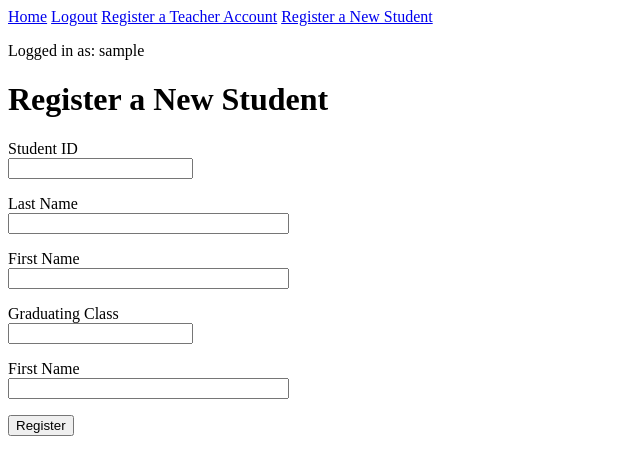
After one commit to CyrusD123/grad-requirements, a Flask app: page /new_student in a window 1280 px wide. The commit adds this page. Shown: the top 475 px of the page, without its empty margins (0-640 px from the left). Run offline with Flask 2, Linux system fonts and the light colour scheme; a user stored in the database is signed in; tables that the repository leaves empty hold one stand-in row (values such as "Sample post").

Commit message:
added a form to add new students to the database

```diff
--- a/app/forms.py
+++ b/app/forms.py
@@ -1,7 +1,7 @@
 from flask_wtf import FlaskForm
-from wtforms import StringField, PasswordField, BooleanField, SubmitField
-from wtforms.validators import ValidationError, DataRequired, EqualTo
-from app.models import User
+from wtforms import StringField, PasswordField, BooleanField, SubmitField, IntegerField
+from wtforms.validators import ValidationError, DataRequired, EqualTo, Email
+from app.models import User, Student
 
 # Create a class for the login form, inheriting the FlaskForm properties
 class LoginForm(FlaskForm):
@@ -37,3 +37,19 @@ class RegistrationForm(FlaskForm):
         user = User.query.filter_by(username=username.data).first()
         if user is not None:
             raise ValidationError('Username is already taken. Please try again.')
+
+# Class for the registration form
+class NewStudentForm(FlaskForm):
+    id = IntegerField('Student ID', validators=[DataRequired()])
+    last_name = StringField('Last Name', validators=[DataRequired()])
+    first_name = StringField('First Name', validators=[DataRequired()])
+    class_year = IntegerField('Graduating Class', validators=[DataRequired()])
+    email = StringField('First Name', validators=[DataRequired(), Email()])
+    submit = SubmitField('Register')
+
+    # Determines if the username already exists
+    # The format validate_<fieldname> means that the function will be built into validate_on_submit
+    def validate_id(self, id):
+        student = Student.query.filter_by(username=id.data).first()
+        if student is not None:
+            raise ValidationError('Student ID is already taken. Please try again.')
--- a/app/routes.py
+++ b/app/routes.py
@@ -1,8 +1,8 @@
 from flask import Flask, g, jsonify, request, render_template, redirect, url_for, flash
 from flask_login import login_user, logout_user, current_user, login_required
 from app import application, db
-from app.models import User
-from app.forms import LoginForm, RegistrationForm
+from app.models import User, Student
+from app.forms import LoginForm, RegistrationForm, NewStudentForm
 
 @application.route('/')
 @application.route('/index')
@@ -33,7 +33,7 @@ def login():
 @login_required
 def register():
     form = RegistrationForm()
-    if request.method == 'POST' and form.validate():
+    if form.validate_on_submit():
         print("form validated")
         # Don't need to give the id because it is set to auto-increment (serial type) in PostgreSQL
         user = User(username=form.username.data)
@@ -52,3 +52,15 @@ def register():
 def logout():
     logout_user()
     return redirect(url_for('index'))
+
+@application.route('/new_student', methods=['GET', 'POST'])
+@login_required
+def new_student():
+    form = NewStudentForm()
+    if form.validate_on_submit():
+        student = Student(id=form.id.data, last_name=form.last_name.data, first_name=form.first_name.data, class_year=form.class_year.data, email=form.email.data)
+        db.session.add(student)
+        db.session.commit()
+        db.session.close()
+        return redirect(url_for('index'))
+    return render_template('new_student.html', title='New Student', form=form)
--- a/app/templates/base.html
+++ b/app/templates/base.html
@@ -16,7 +16,10 @@
             <a href="{{ url_for('logout') }}">Logout</a>
             {% endif %}
             {% if not current_user.is_anonymous %}
-            <a href="{{ url_for('register') }}">Register</a>
+            <a href="{{ url_for('register') }}">Register a Teacher Account</a>
+            {% endif %}
+            {% if not current_user.is_anonymous %}
+            <a href="{{ url_for('new_student') }}">Register a New Student</a>
             {% endif %}
         </div>
         <div>
--- /dev/null
+++ b/app/templates/new_student.html
@@ -0,0 +1,44 @@
+{% extends "base.html" %}
+
+{% block content %}
+    <h1>Register a New Student</h1>
+    <form action="" method="POST">
+        {{ form.hidden_tag() }}
+        <p>
+            {{ form.id.label }}<br>
+            {{ form.id(size=32) }}<br>
+            {% for error in form.id.errors %}
+            <span style="color: red;">[{{ error }}]</span>
+            {% endfor %}
+        </p>
+        <p>
+            {{ form.last_name.label }}<br>
+            {{ form.last_name(size=32) }}<br>
+            {% for error in form.last_name.errors %}
+            <span style="color: red;">[{{ error }}]</span>
+            {% endfor %}
+        </p>
+        <p>
+            {{ form.first_name.label }}<br>
+            {{ form.first_name(size=32) }}<br>
+            {% for error in form.first_name.errors %}
+            <span style="color: red;">[{{ error }}]</span>
+            {% endfor %}
+        </p>
+        <p>
+            {{ form.class_year.label }}<br>
+            {{ form.class_year(size=32) }}<br>
+            {% for error in form.class_year.errors %}
+            <span style="color: red;">[{{ error }}]</span>
+            {% endfor %}
+        </p>
+        <p>
+            {{ form.email.label }}<br>
+            {{ form.email(size=32) }}<br>
+            {% for error in form.email.errors %}
+            <span style="color: red;">[{{ error }}]</span>
+            {% endfor %}
+        </p>
+        <p>{{ form.submit() }}</p>
+    </form>
+{% endblock %}
--- a/app/templates/register.html
+++ b/app/templates/register.html
@@ -1,7 +1,7 @@
 {% extends "base.html" %}
 
 {% block content %}
-    <h1>Register</h1>
+    <h1>Register a Teacher Account</h1>
     <form action="" method="POST">
         {{ form.hidden_tag() }}
         <p>
```
Also changed, not shown: app/models.py (+38 -0 lines).
